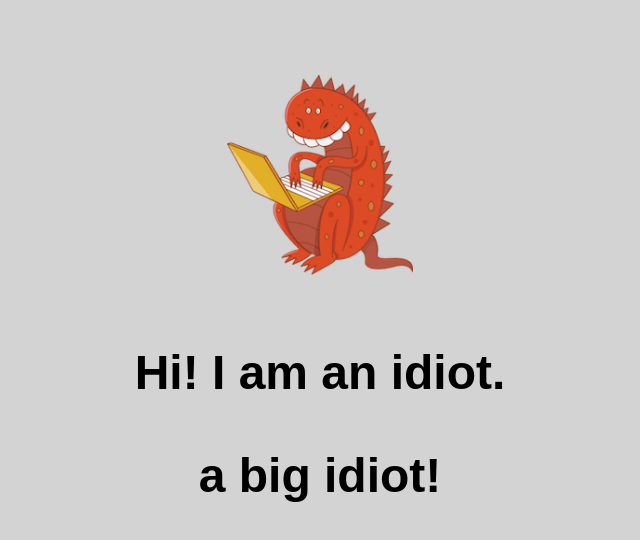
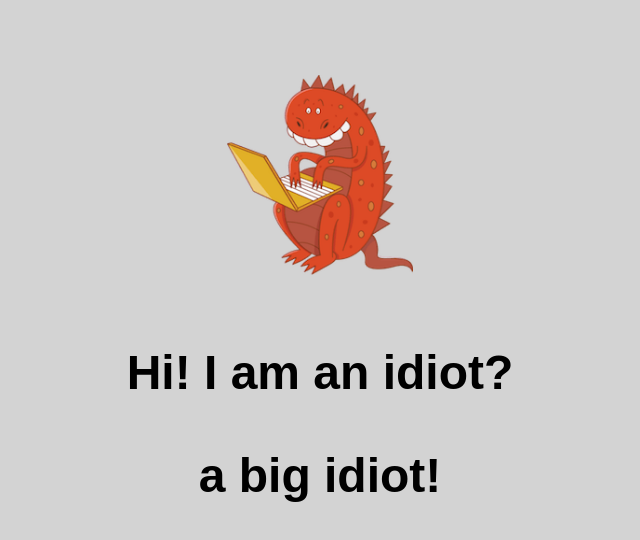
Before and after one commit to guptanishtha/imad-app, a website: page ui/index.html in a window 1280 px wide. Shown: the whole page, without its empty margins (320-960 px from the left). Drawn offline with Linux system fonts and the light colour scheme.

Commit message:
no changes

```diff
--- a/ui/index.html
+++ b/ui/index.html
@@ -16,7 +16,7 @@
 
 <div class="center text-big bold">
 
-           <p> Hi! I am an idiot.</p>
+           <p> Hi! I am an idiot?</p>
            <p> a big idiot!</p>
         </div>
         <script type="text/javascript" src="/ui/main.js">
```
